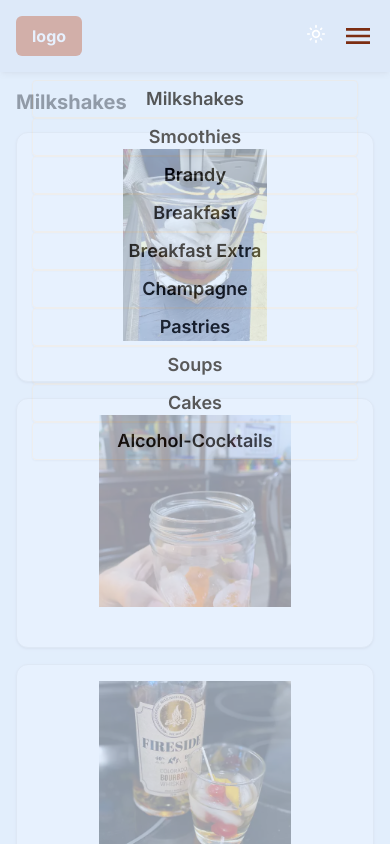
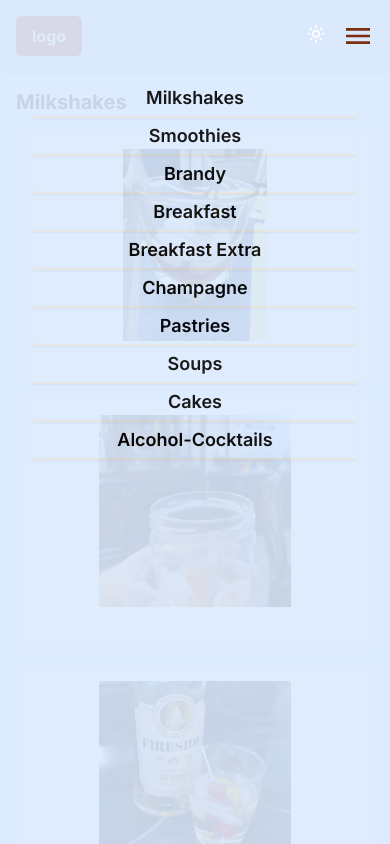
Before and after one commit to webstarly/El-Chapo-Menu, a React (Vite) app in the folder el-chapo-menu/: page / in a window 390 px wide. Both pictures are taken after a click on the icon 358 px from the left and 36 px from the top of the page. Shown: the top 844 px of the page. Built offline with nearby package versions, Linux system fonts and the light colour scheme.

Commit message:
theme update

```diff
--- a/el-chapo-menu/src/components/CategorySection.jsx
+++ b/el-chapo-menu/src/components/CategorySection.jsx
@@ -10,7 +10,7 @@ const CategorySection = ({category}) => {
                 category.items.length > 0 ? (
                     category.items.map((item) => (
                         <div className=''>
-                            <Card key={item.Id} className='flex flex-col dark:bg-slate-950 '>
+                            <Card key={item.Id} className='flex flex-col dark:bg-slate-900 dark:border-b-white  hover: shadow-sm '>
 
                                 <CardContent className="p-4 gap-2">
                                     {
--- a/el-chapo-menu/src/components/Header.jsx
+++ b/el-chapo-menu/src/components/Header.jsx
@@ -68,13 +68,13 @@ const Header = () => {
         </div>
 
         {showMenu && (
-          <div className="absolute h-screen bg-blue-100 inset-0 opacity-65 items-start pt-20 z-40">
+          <div className="absolute h-screen bg-blue-100 dark:bg-slate-600 inset-0 opacity-90 items-start pt-20 z-40">
             <div className="flex justify-center w-full z-20 ">
               <ul className=" px-8 text-center font-semibold flex flex-col w-full  ">
                 {categoryMenu.map((items) => (
                   <a
                     href={`#${items.link}`}
-                    className="border py-1 hover:bg-black hover:text-white rounded text-lg shadow-sm"
+                    className="border-b-2  py-1 hover:bg-black hover:text-white rounded text-lg shadow-sm"
                     onClick={handleMenuOptionClick}
                     key={items.Id}
                   >
```
